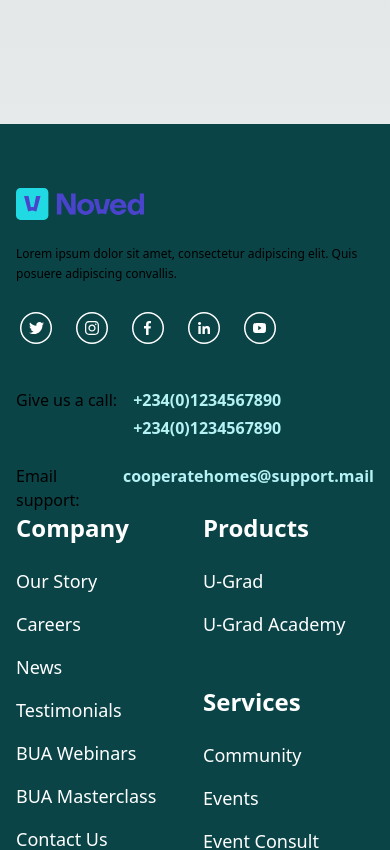
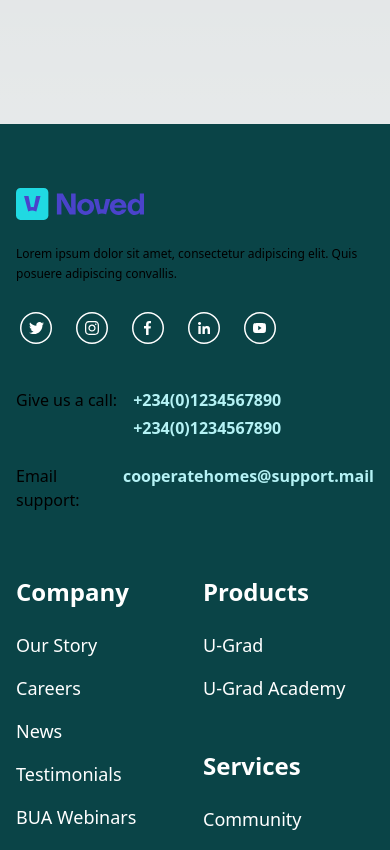
Before and after one commit to Noved-Africa/novedafrica, a Next.js app: page / in a window 390 px wide. Shown: the part 720-1570 px from the top of the page. Built offline with nearby package versions, Linux system fonts and the light colour scheme.

Commit message:
Footer Fixed

```diff
--- a/src/common/components/footer/footer.css
+++ b/src/common/components/footer/footer.css
@@ -1,6 +1,6 @@
 /* footer.css */
 .footer-container {
-  @apply bg-primary lg:px-[100px] lg:py-[100px] md:px-8 px-4  py-16 grid lg:grid-cols-2 md:gap-y-14 w-full md:grid-cols-1;
+  @apply bg-primary lg:px-[100px] lg:py-[100px] md:px-8 px-4  py-16 grid lg:grid-cols-2 gap-y-16 md:gap-y-14 w-full md:grid-cols-1;
 }
 
 .footer-link {
```
